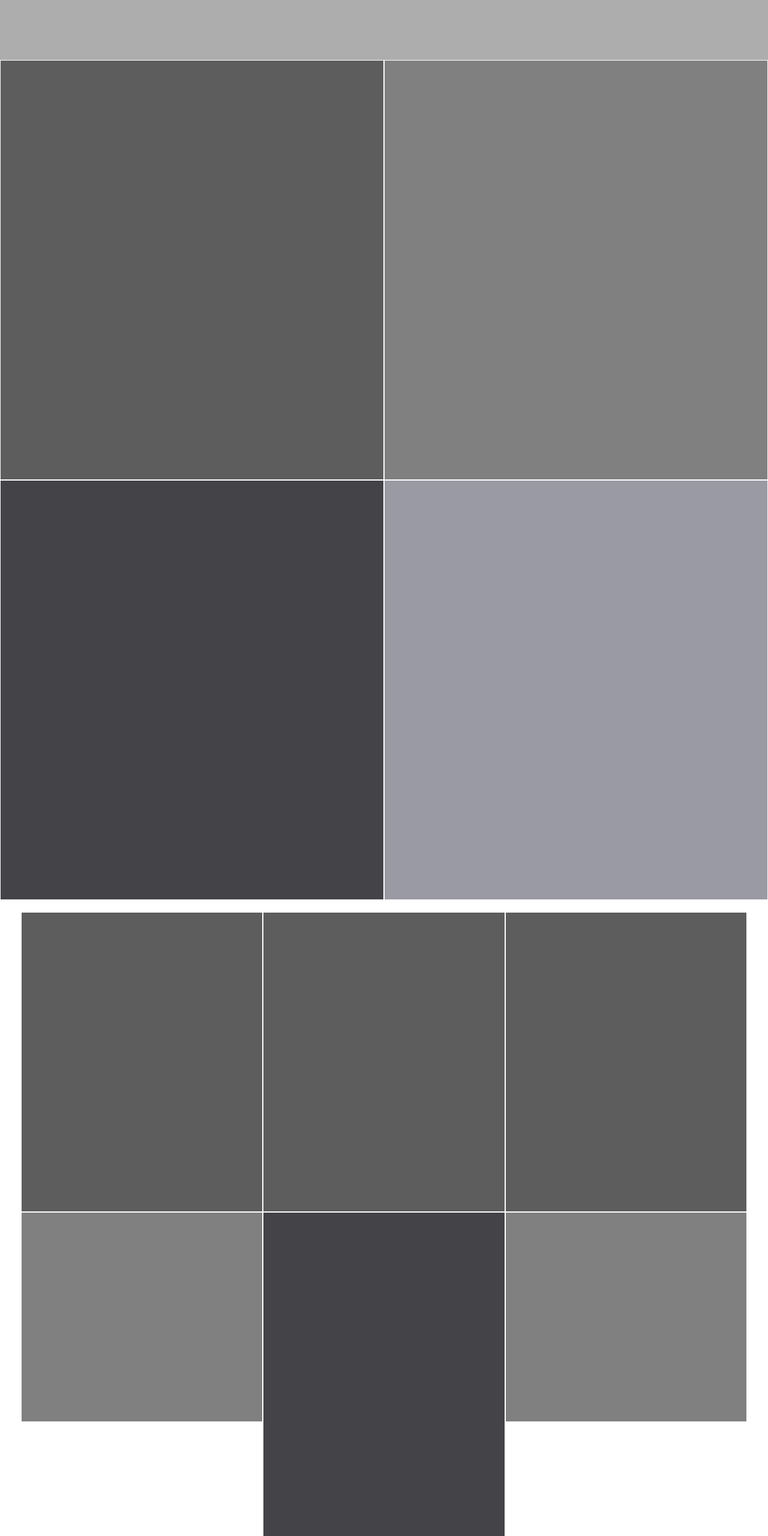
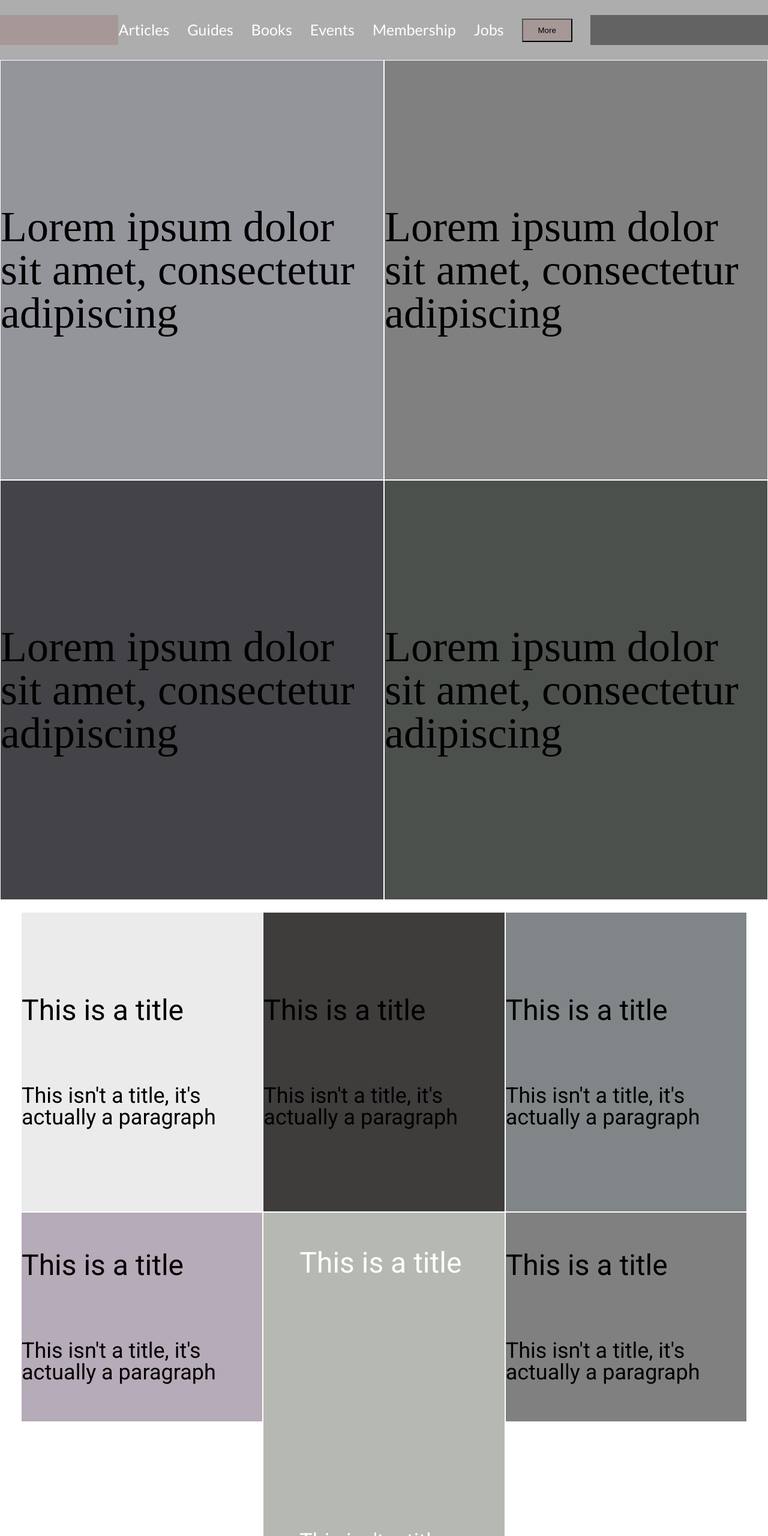
Before and after one commit to leolpaz/Smashing-Magazine-Heatmap, a plain HTML site: page index.html in a window 1280 px wide. Shown: the top 2560 px of the page at 60% size. Drawn offline with Linux system fonts and the light colour scheme.

Commit message:
started adding elements to page

```diff
--- a/index.html
+++ b/index.html
@@ -6,68 +6,125 @@
   <meta name="viewport" content="width=device-width, initial-scale=1.0">
   <title>Smashing Magazine Heatmap</title>
   <link rel="stylesheet" href="styles/reset.css">
+  <link
+    href="https://fonts.googleapis.com/css2?family=Roboto:ital,wght@0,100;0,300;0,400;0,500;0,700;0,900;1,100;1,300;1,400;1,500;1,700;1,900&display=swap"
+    rel="stylesheet">
+  <link
+    href="https://fonts.googleapis.com/css2?family=Marck+Script&family=Roboto:ital,wght@0,100;0,300;0,400;0,500;0,700;0,900;1,100;1,300;1,400;1,500;1,700;1,900&display=swap"
+    rel="stylesheet">
+  <link
+    href="https://fonts.googleapis.com/css2?family=Lato:ital,wght@0,100;0,300;0,400;0,700;0,900;1,100;1,300;1,400;1,700;1,900&family=Marck+Script&family=Roboto:ital,wght@0,100;0,300;0,400;0,500;0,700;0,900;1,100;1,300;1,400;1,500;1,700;1,900&display=swap"
+    rel="stylesheet">
   <link rel="stylesheet" href="styles/style.css">
 </head>
 
 <body>
   <header>
     <nav>
-      <p class="debug">lighthouse debug</p>
+      <div class="logo">
+
+      </div>
+      <ul>
+        <li><a href="#">Articles</a></li>
+        <li><a href="#">Guides</a></li>
+        <li><a href="#">Books</a></li>
+        <li><a href="#">Events</a></li>
+        <li><a href="#">Membership</a></li>
+        <li><a href="#">Jobs</a></li>
+        <li><a href="#"><button>
+              More
+            </button></a></li>
+      </ul>
+
+      <div class="search">
+
+      </div>
     </nav>
   </header>
 
   <main>
     <section class="author-wrote">
-      <div class="author1 ">
-
+      <div class="author1 text1">
+        <article>Lorem ipsum dolor sit amet, consectetur adipiscing</article>
       </div>
-      <div class="author2">
-
+      <div class="author2 text1">
+        <article>Lorem ipsum dolor sit amet, consectetur adipiscing</article>
       </div>
-      <div class="author3">
-
+      <div class="author3 text1">
+        <article>Lorem ipsum dolor sit amet, consectetur adipiscing</article>
       </div>
-      <div class="author4">
-
+      <div class="author4 text1">
+        <article>Lorem ipsum dolor sit amet, consectetur adipiscing</article>
       </div>
     </section>
 
     <div class="container">
       <section class="latest-posts">
-        <div class="post1">
-
+        <div class="post1 text2">
+          <h2>
+            This is a title
+          </h2>
+          <p>This isn't a title, it's actually a paragraph</p>
         </div>
-        <div class="post2">
-
+        <div class="post2 text2">
+          <h2>
+            This is a title
+          </h2>
+          <p>This isn't a title, it's actually a paragraph</p>
         </div>
-        <div class="post3">
-
+        <div class="post3 text2">
+          <h2>
+            This is a title
+          </h2>
+          <p>This isn't a title, it's actually a paragraph</p>
         </div>
       </section>
       <section class="ads-and-posts">
-        <article class="article1">
-
+        <article class="article1 text2">
+          <h2>
+            This is a title
+          </h2>
+          <p>This isn't a title, it's actually a paragraph</p>
         </article>
-        <div class="ad2">
-
+        <div class="ad2 text2">
+          <h2>
+            This is a title
+          </h2>
+          <p>This isn't a title, it's actually a paragraph</p>
         </div>
-        <article class="article2">
-
+        <article class="article2 text2">
+          <h2>
+            This is a title
+          </h2>
+          <p>This isn't a title, it's actually a paragraph</p>
         </article>
       </section>
       <section class="ads-and-posts2">
-        <article class="article3">
-
+        <article class="article3 text2">
+          <h2>
+            This is a title
+          </h2>
+          <p>This isn't a title, it's actually a paragraph</p>
         </article>
-        <article class="article4">
-
+        <article class="article4 text2">
+          <h2>
+            This is a title
+          </h2>
+          <p>This isn't a title, it's actually a paragraph</p>
         </article>
-        <article class="article5">
-
+        <article class="article5 text2">
+          <h2>
+            This is a title
+          </h2>
+          <p>This isn't a title, it's actually a paragraph</p>
         </article>
       </section>
-      <div class="new-on-smash">
-
+      <div class="new-on-smash text2">
+        <div class="content">
+          <h2>New on Smashing TV</h2>
+          <p>Lorem ipsum dolor sit amet, consectetur adipiscing elit, sed do eiusmod tempor incididunt ut labore et dolore magna aliqua.</p>
+          <button>Episodes</button>
+        </div>
       </div>
     </div>
 
@@ -75,17 +132,22 @@
 
     <div class="inbetween-container">
       <div class="see-all-latest-articles">
-
+        <p>See all latest articles</p>
       </div>
     </div>
 
     <section class="main-ad">
-
+      <div class="main-thing">
+        <h2>Meet "Click!": Encourage Clicks Without Shady Tricks</h2>
+        <p>Lorem Ipsum Lorem Ipsum Lorem Ipsum Lorem Ipsum Lorem Ipsum Lorem Ipsum Lorem Ipsum </p>
+        <button>Jump to table of contents</button>
+      </div>
     </section>
 
     <div class="container">
       <article class="person-of-the-week">
-
+        <h3>PERSON OF THE WEEK</h3>
+        <p>Dan Mall is a creative director and advisor from Philly. As the founder and CEO of the design collaborative SuperFriendly, he helps in-house teams make better digital products with design systems. Dan is the author of the book Pricing Design and co-founder of SuperBooked, a service that helps you find work with a little help from your friends. He writes about design on danmall.me and shares his knowledge about building great digital products as a speaker. Thank you for everything you do for the community, dear Dan!</p>
       </article>
 
       <section class="topics-of-the-week1">
--- a/styles/style.css
+++ b/styles/style.css
@@ -2,6 +2,43 @@ nav {
   display: flex;
   background: rgb(173, 173, 173);
   height: 100px;
+  justify-content: space-around;
+  align-items: center;
+
+}
+
+nav .logo {
+  height: 50px;
+  width: 200px;
+  background-color: rgb(167, 152, 152);
+}
+
+nav ul {
+  display: flex;
+  align-items: center;
+}
+
+nav ul li {
+  padding-right: 30px;
+  font-size: 25px;
+}
+
+nav li a {
+  text-decoration: none;
+  color: white;
+  font-family: 'Lato', sans-serif;
+}
+
+nav li button {
+  padding: 10px 25px;
+  background-color: rgb(167, 152, 152);
+  cursor: pointer;
+}
+
+nav .search {
+  height: 50px;
+  width: 300px;
+  background-color: rgba(63, 62, 62, 0.658);
 }
 
 .author-wrote {
@@ -9,6 +46,27 @@ nav {
   grid-template-columns: 1fr 1fr;
   grid-template-rows: 700px 700px;
   background: gray;
+}
+
+.text1 {
+  display:flex;
+  align-items: center;
+  color: black;
+  font-size: 72px;
+}
+
+.text2 {
+  display:flex;
+  flex-direction: column;
+  justify-content: center;
+  color: black;
+  font-size: 48px;
+  font-family: 'roboto', Courier, monospace;
+}
+
+.text2 p {
+  margin-top: 100px;
+  font-size: 36px;
 }
 
 .author1,
@@ -70,12 +128,33 @@ nav {
   height: 700px;
   margin-bottom: 20px;
   background: #434348;
+  justify-content: center;
+  align-items: center;
+}
+
+.new-on-smash .content {
+  display: flex;
+  flex-direction: column;
+  width: 50%;
+  align-items: center;
+}
+
+.new-on-smash .content button {
+  width: 25%;
+  padding: 20px 0;
+  background-color: rgb(89, 99, 89);
+  cursor: pointer;
+}
+
+.new-on-smash .content button:hover {
+  background-color: rgba(107, 107, 247, 0.377);
 }
 
 .inbetween-container {
   display: flex;
   justify-content: center;
   margin-bottom: 20px;
+  cursor: pointer;
 }
 
 .see-all-latest-articles {
@@ -92,9 +171,40 @@ nav {
 }
 
 .main-ad {
-  background: #434348;
+  display: flex;
+  flex-direction: column;
+  justify-content: center;
+  align-items: center;
+  background: #726e6a;
   border: 1px solid white;
   height: 1400px;
+}
+
+.main-thing {
+  display: flex;
+  flex-direction: column;
+  justify-content: center;
+  align-items: center;
+  color: white;
+  width: 30%;
+  font-family: 'Gill Sans', 'Gill Sans MT', Calibri, 'Trebuchet MS', sans-serif;
+}
+
+.main-thing h2 {
+  font-size: 48px;
+  font-weight: 800;
+}
+
+.main-thing p {
+  font-size: 20px;
+  margin: 35px 0;
+}
+
+.main-thing button {
+  border: none;
+  background-color: rgb(206, 190, 202);
+  padding: 25px 95px;
+  cursor: pointer;
 }
 
 .container {
@@ -102,9 +212,8 @@ nav {
 }
 
 .person-of-the-week {
-  display: grid;
-  grid-template-columns: 1fr;
-  grid-template-rows: 300px;
+  display: flex;
+  height: 300px;
   background: #5d5d5e;
 }
 
@@ -157,7 +266,7 @@ footer {
 }
 
 .author1 {
-  background: #5d5d5e;
+  background: #94949b;
 }
 
 .author3,
@@ -166,5 +275,40 @@ footer {
 }
 
 .author4 {
-  background: #9a9aa5;
+  background: #4b504d;
 }
+
+.post1 {
+  background: rgb(235, 235, 235);
+}
+
+.post2 {
+  background: rgb(63, 60, 60);
+}
+
+.post3 {
+  background: rgb(128, 134, 136);
+}
+
+.article1 {
+  background: rgb(182, 171, 184);
+}
+
+.ad2 {
+  color: white;
+  justify-content: space-between;
+  background-color: rgba(164, 168, 159, 0.801);
+  padding: 60px;
+}
+
+.article3 {
+  background: rgb(224, 212, 212);
+}
+
+.article4 {
+  background: rgb(187, 186, 173);
+}
+
+.article5 {
+  background: rgb(185, 194, 184);
+}
```
